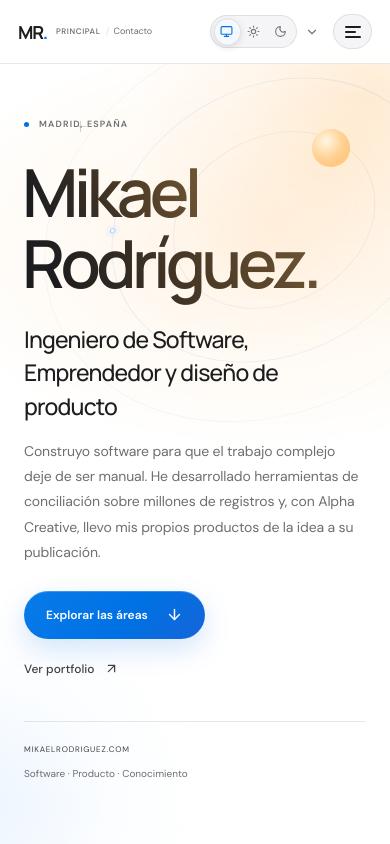
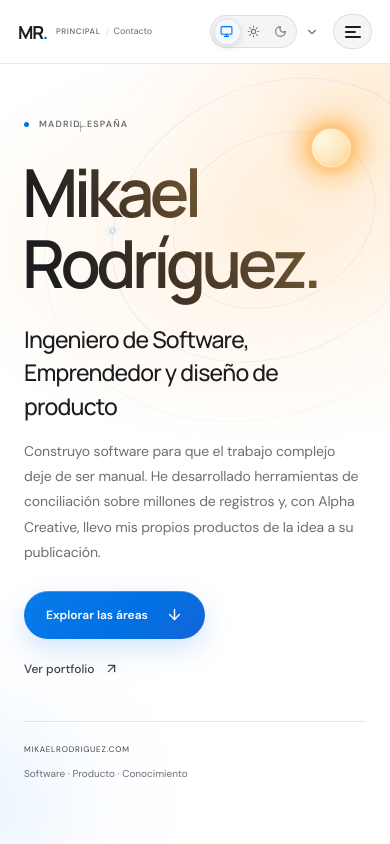
Before and after one commit to AlphaCreativeSoftware/Portfolio, a React (Vite) app: page / in a window 390 px wide. Shown: the top 844 px of the page. Built offline with nearby package versions, Linux system fonts and the light colour scheme.

Commit message:
Sol mas bonito

```diff
--- a/src/styles/home/hero.css
+++ b/src/styles/home/hero.css
@@ -62,8 +62,43 @@
 .home-orbit-ring-one { width: 56%; background: radial-gradient(ellipse, color-mix(in srgb, var(--ambient-primary) 10%, transparent), transparent 70%); }
 .home-orbit-ring-two { width: 88%; border-color: color-mix(in srgb, var(--blue) 15%, transparent); }
 .home-orbit-ring-three { width: 122%; border-color: color-mix(in srgb, var(--text) 6%, transparent); }
-.home-orbit-sun { position: absolute; left: calc(var(--orbit-sun-x, 62) * 1%); top: calc(var(--orbit-sun-y, 21) * 1%); width: 67px; aspect-ratio: 1; border-radius: 50%; background: radial-gradient(circle at 38% 32%, var(--celestial-core), var(--celestial-edge) 70%); box-shadow: inset -8px -7px 14px color-mix(in srgb, var(--celestial-edge) 60%, transparent), 0 0 70px 18px color-mix(in srgb, var(--celestial-edge) 17%, transparent); transition: left 1.4s var(--ease-premium), top 1.4s var(--ease-premium), box-shadow 1.4s; }
-:root[data-atmosphere='night'] .home-orbit-sun { box-shadow: inset -14px -7px 16px color-mix(in srgb, var(--blue) 32%, transparent), 0 0 60px 12px color-mix(in srgb, var(--celestial-edge) 15%, transparent); }
+.home-orbit-sun { position: absolute; left: calc(var(--orbit-sun-x, 62) * 1%); top: calc(var(--orbit-sun-y, 21) * 1%); width: 67px; aspect-ratio: 1; transition: left 1.4s var(--ease-premium), top 1.4s var(--ease-premium); }
+.home-orbit-sun::before, .home-orbit-sun::after { content: ''; position: absolute; border-radius: 50%; }
+/* Scale the halo with the disc, and fade to zero before its painting edge. */
+.home-orbit-sun::before {
+  inset: -115%;
+  background:
+    radial-gradient(circle closest-side,
+      color-mix(in srgb, var(--celestial-core) 64%, transparent) 27%,
+      color-mix(in srgb, var(--celestial-edge) 55%, transparent) 33%,
+      color-mix(in srgb, var(--celestial-edge) 22%, transparent) 49%,
+      color-mix(in srgb, var(--celestial-edge) 6%, transparent) 73%, transparent 100%),
+    radial-gradient(ellipse 37% 28% at 50% 48%, color-mix(in srgb, var(--celestial-edge) 37%, transparent), transparent);
+}
+.home-orbit-sun::after {
+  inset: 0;
+  background: radial-gradient(circle farthest-corner at 30% 28%,
+    var(--celestial-core),
+    color-mix(in oklab, var(--celestial-core), var(--celestial-edge) 23%) 52%,
+    color-mix(in oklab, var(--celestial-core), var(--celestial-edge) 65%));
+  box-shadow: inset 0 0 0 1px color-mix(in srgb, var(--celestial-core) 43%, transparent);
+}
+:root[data-atmosphere='night'] .home-orbit-sun::before {
+  inset: -115%;
+  background: radial-gradient(circle closest-side,
+    color-mix(in srgb, var(--celestial-core) 47%, transparent) 28%,
+    color-mix(in srgb, var(--celestial-edge) 32%, transparent) 35%,
+    color-mix(in srgb, var(--celestial-edge) 13%, transparent) 51%, transparent 91%);
+}
+:root[data-atmosphere='night'] .home-orbit-sun::after {
+  /* Smooth glass: broad reflection and a soft edge, without surface detail. */
+  background:
+    radial-gradient(ellipse 71% 63% at 28% 18%, color-mix(in srgb, var(--celestial-core) 82%, transparent), transparent),
+    radial-gradient(ellipse 73% 42% at 75% 98%, color-mix(in srgb, var(--celestial-edge) 63%, transparent), transparent),
+    linear-gradient(145deg, var(--celestial-core), var(--celestial-edge) 54%, #527298 100%);
+  box-shadow: inset 0 1px 2px color-mix(in srgb, var(--celestial-core) 74%, transparent),
+    inset 0 0 0 1px color-mix(in srgb, var(--celestial-core) 30%, transparent);
+}
 .home-orbit-traveler { position: absolute; inset: 0; border-radius: 50%; animation: home-orbit-travel 72s linear infinite; }
 .home-orbit-traveler > i { position: absolute; top: 50%; left: 0; width: 6px; height: 6px; border: 1px solid color-mix(in srgb, var(--blue) 60%, transparent); border-radius: 50%; background: var(--page); transform: translate(-50%, -50%); box-shadow: 0 0 0 5px color-mix(in srgb, var(--blue) 5%, transparent); }
 .home-orbit-stage:not([data-onscreen='true']) .home-orbit-traveler { animation-play-state: paused; }
--- a/src/styles/home/responsive.css
+++ b/src/styles/home/responsive.css
@@ -50,13 +50,19 @@
   .home-hero-actions .home-quiet-link { font-size: 12px; }
   /* Keep the solar scene with the opening identity, not in a separate row. */
   .home-orbit-stage { position: absolute; z-index: 0; top: -30px; right: calc(var(--home-gutter) * -2 - 20px); width: min(100vw, 420px); height: 320px; min-height: 0; margin: 0; pointer-events: none; }
-  .home-orbit-art { opacity: .62; }
+  .home-orbit-art::before, .home-orbit-ring, .home-orbit-track { opacity: .62; }
   .home-orbit-art::before { inset: -25% -50% -30% -40%; }
   .home-orbit-ring, .home-orbit-track { top: 45%; left: 59%; }
   .home-orbit-ring-one { width: 54%; }
   .home-orbit-ring-two, .home-orbit-track { width: 87%; }
   .home-orbit-ring-three { width: 123%; }
-  .home-orbit-sun { top: calc((var(--orbit-sun-y, 21) - 3) * 1%); left: calc((var(--orbit-sun-x, 62) + 5) * 1%); width: 38px; }
+  .home-orbit-sun {
+    --orbit-mobile-disc: 38px;
+    top: calc((var(--orbit-sun-y, 21) - 3) * 1%);
+    /* The scene extends past the viewport; let the halo bleed, not the disc. */
+    left: min(calc((var(--orbit-sun-x, 62) + 5) * 1%), calc(100% - var(--home-gutter) - 32px - var(--orbit-mobile-disc)));
+    width: var(--orbit-mobile-disc);
+  }
   .home-orbit-cross-one { left: 8%; top: 14%; }
   .home-orbit-cross-two { left: 91%; top: 53%; }
   .home-orbit-coordinate, .home-orbit-period, .home-orbit-signature { display: none; }
```
